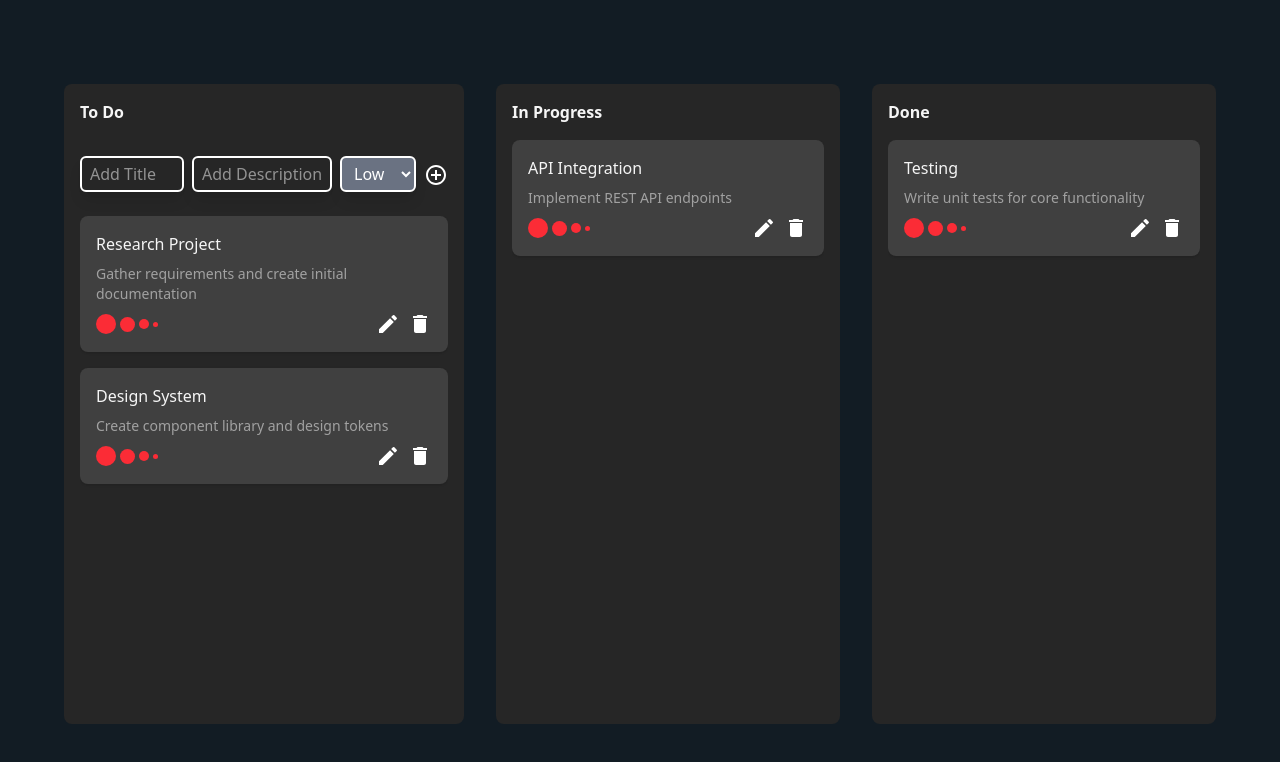
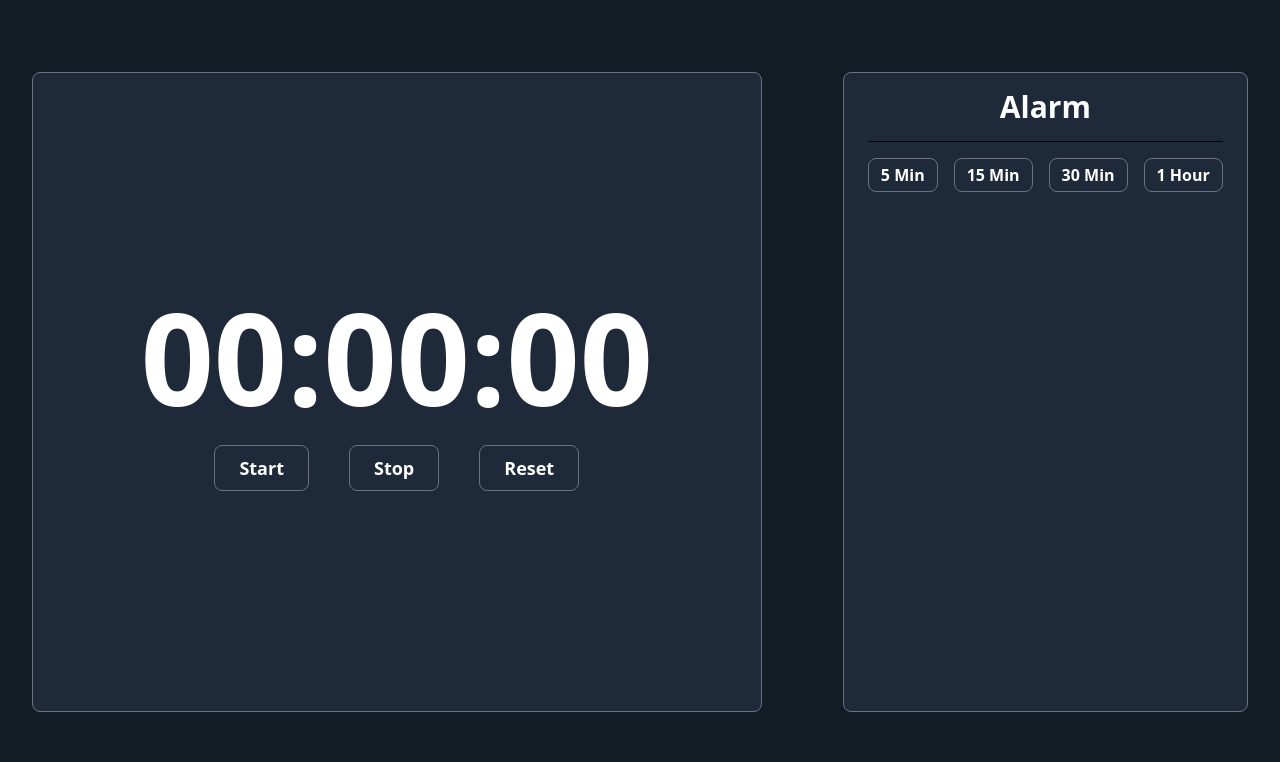
Before and after one commit to ozgurozbekuk/time-manager, a React (Vite) app: page / in a window 1280 px wide. Shown: the top 762 px of the page. Built offline with nearby package versions, Linux system fonts and the light colour scheme.

Commit message:
uptade taskflow

```diff
--- a/src/App.jsx
+++ b/src/App.jsx
@@ -10,8 +10,8 @@ function App() {
     <>
     <div className='w-full h-screen m-0 p-0'>
       {/* <Home/> */}
-      <TaskFlow/>
-      {/* <Timer/> */}
+      {/* <TaskFlow/>  */}
+      <Timer/>
     </div>
 
     </>
--- a/src/components/taskflow/Columns.jsx
+++ b/src/components/taskflow/Columns.jsx
@@ -1,16 +1,37 @@
 import { useDroppable } from '@dnd-kit/core';
 import TaskCard  from './TaskCard';
 import AddCircleOutlineIcon from '@mui/icons-material/AddCircleOutline';
+import { useState } from 'react';
+import { AddTask } from '@mui/icons-material';
 
 
 
-export function Columns({ column, tasks,showInput }) {
+export function Columns({ column, tasks,showInput,addTask,deleteTask }) {
+  const [title,setTitle] = useState("");
+  const [desc,setDesc] = useState("");
+  const [priority, setPriority] = useState("low");
 
 
+  const handleAddTask = () => {
+    if(!title.trim()) return;
+    const taskDescription = desc.trim() ? desc : "No description";
+    addTask({
+      id: Date.now().toString(),
+      title,
+      description : taskDescription,
+      status:"TODO",
+      priority,
+    })
+    setTitle("");
+    setDesc("");
+    setPriority("low")
+  }
 
   const { setNodeRef } = useDroppable({
     id: column.id,
   });
+
+
 
   // const handlePriorityChange = (event) => {
   //   setPriority(event.target.value);
@@ -21,25 +42,25 @@ export function Columns({ column, tasks,showInput }) {
       <h2 className="mb-4 font-semibold text-neutral-100">{column.title}</h2>
       {showInput &&
       <div className='flex items-center justify-center gap-2 mt-2 mb-4'>
-        <input type="text" placeholder="Add Title" className="w-26 rounded-md border-2 border-grayscale-700 bg-grayscale-700 px-2 py-1 text-white shadow-lg outline-none  focus:border-primary-500 " />
-        <input type="text" placeholder="Add Description" className="w-35 rounded-md border-2 border-grayscale-700 bg-grayscale-700 px-2 py-1 text-white shadow-lg outline-none  focus:border-primary-500" />
+        <input type="text" name='title' placeholder="Add Title" className="w-26 rounded-md border-2 border-grayscale-700 bg-grayscale-700 px-2 py-1 text-white shadow-lg outline-none  focus:border-primary-500 " onChange={(e) => setTitle(e.target.value)} value={title}/>
+        <input type="text" name='title' placeholder="Add Description" className="w-35 rounded-md border-2 border-grayscale-700 bg-grayscale-700 px-2 py-1 text-white shadow-lg outline-none  focus:border-primary-500" onChange={(e) => setDesc(e.target.value)} value={desc} />
         <select
-            // value={priority}
-            // onChange={handlePriorityChange}
+            value={priority}
+            onChange={(e) => setPriority(e.target.value)}
             className="mt-2 block w-20 mb-2  rounded-md border-2 border-grayscale-700 bg-grayscale-700 bg-gray-500 px-2 py-1 text-white shadow-lg outline-none focus:border-primary-500"
           >
             <option value="low">Low</option>
             <option value="mid">Mid</option>
             <option value="high">High</option>
         </select>
-        <button className='w-10 rounded-md bg-gradient-to-r from-primary-500 to-primary-700  py-2 font-semibold text-white cursor-pointer hover:opacity-50 disabled:from-grayscale-700 disabled:to-grayscale-700 disabled:text-white disabled:opacity-50'>
+        <button className='w-10 rounded-md bg-gradient-to-r from-primary-500 to-primary-700  py-2 font-semibold text-white cursor-pointer hover:opacity-50 disabled:from-grayscale-700 disabled:to-grayscale-700 disabled:text-white disabled:opacity-50' onClick={handleAddTask}>
           <AddCircleOutlineIcon/>
         </button>
       </div>
       }
       <div ref={setNodeRef} className="flex flex-1 overflow-y-auto flex-col gap-4">
         {tasks.map((task) => {
-          return <TaskCard key={task.id} task={task}/>;
+          return <TaskCard key={task.id} task={task} deleteTask={deleteTask}/>;
         })}
       </div>
     </div>
--- a/src/components/taskflow/TaskCard.jsx
+++ b/src/components/taskflow/TaskCard.jsx
@@ -4,7 +4,23 @@ import DeleteIcon from '@mui/icons-material/Delete';
 import { TaskAlt } from '@mui/icons-material';
 import EditIcon from '@mui/icons-material/Edit';
 
-const TaskCard = ({ task}) => {
+
+const getPriorityColor = (priority) => {
+  switch (priority) {
+    case 'low':
+      return 'bg-green-500';
+    case 'mid':
+      return 'bg-yellow-500';
+    case 'high':
+      return 'bg-red-500';
+    default:
+      return 'bg-gray-500';
+  }
+};
+
+
+
+const TaskCard = ({ task,deleteTask}) => {
 
 
     const { attributes, listeners, setNodeRef, transform, isDragging } = useDraggable({
@@ -23,27 +39,25 @@ const TaskCard = ({ task}) => {
 
 
   return (
+    <div className="flex flex-col  rounded-lg bg-neutral-700 p-4 shadow-sm hover:shadow-md z-500"
+    style={style}>
     <div
       ref={setNodeRef}
       {...listeners}
       {...attributes}
-      className="flex flex-col cursor-grab rounded-lg bg-neutral-700 p-4 shadow-sm hover:shadow-md z-500"
-      style={style}
+      className='cursor-grab'
     >
       <h3 className="font-medium text-neutral-100">{task.title}</h3>
-      <p className="mt-2 text-sm text-neutral-400">{task.description}</p>
-      <div className='flex justify-between items-center'>
-      <div className='flex gap-1 items-center justify-center mt-2'>
-          <span className='w-[20px] h-[20px] rounded-full bg-red-500 '></span>
-          <span className='w-[15px] h-[15px]  rounded-full bg-red-500 '></span>
-          <span className='w-[10px] h-[10px]  rounded-full bg-red-500 '></span>
-          <span className='w-[5px] h-[5px]  rounded-full bg-red-500 '></span>
-        </div>
-        <div className='flex gap-2'>
-        <EditIcon className='text-white mt-2 cursor-pointer hover:opacity-50 disabled:from-grayscale-700 disabled:to-grayscale-700 disabled:text-white disabled:opacity-50'/>
-        <DeleteIcon className='text-white mt-2 cursor-pointer hover:opacity-50 disabled:from-grayscale-700 disabled:to-grayscale-700 disabled:text-white disabled:opacity-50'/>
+      <p className="mt-2 text-sm text-neutral-400">{task.description ? task.description : 'No description'}</p>
+      </div>
+      <div className="flex justify-between items-center mt-2">
+        <div className={`w-4 h-4 rounded-full ${getPriorityColor(task.priority)}`}></div>
+        <div className="flex gap-2">
+          <EditIcon className="text-white cursor-pointer hover:opacity-50" />
+          <DeleteIcon className="text-white cursor-pointer hover:opacity-50" onClick={() => deleteTask(task.id)} style={{ pointerEvents: isDragging ? 'none' : 'auto' }}/>
         </div>
       </div>
+
     </div>
   )
 }
--- a/src/components/taskflow/TaskFlow.jsx
+++ b/src/components/taskflow/TaskFlow.jsx
@@ -9,41 +9,20 @@ const COLUMNS = [
 ];
 
 const INITIAL_TASKS = [
-  {
-    id: '1',
-    title: 'Research Project',
-    description: 'Gather requirements and create initial documentation',
-    status: 'TODO',
-    priority: 'low',
-  },
-  {
-    id: '2',
-    title: 'Design System',
-    description: 'Create component library and design tokens',
-    status: 'TODO',
-    priority: 'low',
-  },
-  {
-    id: '3',
-    title: 'API Integration',
-    description: 'Implement REST API endpoints',
-    status: 'IN_PROGRESS',
-    priority: 'low',
-  },
-  {
-    id: '4',
-    title: 'Testing',
-    description: 'Write unit tests for core functionality',
-    status: 'DONE',
-    priority: 'low',
-  },
+
 ];
 
 const TaskFlow = () => {
 
   const [tasks, setTasks] = useState(INITIAL_TASKS);
 
+  const addTask = (newTask) => {
+    setTasks((prevTasks) => [...prevTasks,newTask])
+  }
 
+  const deleteTask = (taskId) => {
+    setTasks((prevTasks) =>prevTasks.filter((task) => task.id !== taskId))
+  }
 
   function handleDragEnd(event) {
     const { active, over } = event;
@@ -74,6 +53,7 @@ const TaskFlow = () => {
 
   return (
     <div className="p-8">
+      <h1 className='text-white font-bold text-center text-3xl'>Task Flow</h1>
       <div className="flex gap-8 items-center justify-center">
         <DndContext onDragEnd={handleDragEnd} >
           {COLUMNS.map((column) => {
@@ -81,6 +61,8 @@ const TaskFlow = () => {
               <Columns
                 key={column.id}
                 column={column}
+                addTask={addTask}
+                deleteTask={deleteTask}
                 tasks={tasks.filter((task) => task.status === column.id)}
                 showInput={column.id === 'TODO'}
                 // updateTaskPriority={updateTaskPriority}
--- a/src/components/timer/Timer.jsx
+++ b/src/components/timer/Timer.jsx
@@ -136,7 +136,7 @@ const Timer = () => {
                 <div className="mt-6 text-white">
                     <ul className="list-disc pl-5">
                         {alarms.map((alarm, index) => (
-                            <li className='flex justify-between' key={index}>
+                            <li className='flex justify-between border border-gray-500  px-3 py-1 rounded-lg mt-3 font-bold' key={index}>
                                 <span>{formatTime(alarm.hours)}:{formatTime(alarm.minutes)} - Alarm</span>
                                 <button className="text-black-800 cursor-pointer hover:text-black-400" onClick={() => deleteAlarm(index)} >
                                     <DeleteIcon className='text-red-400' />
```
